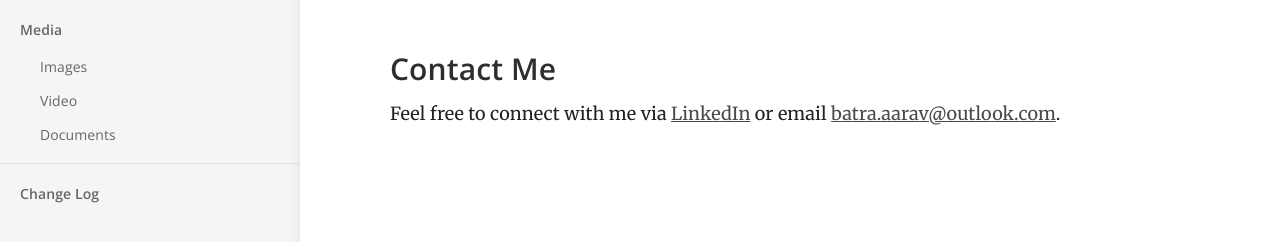
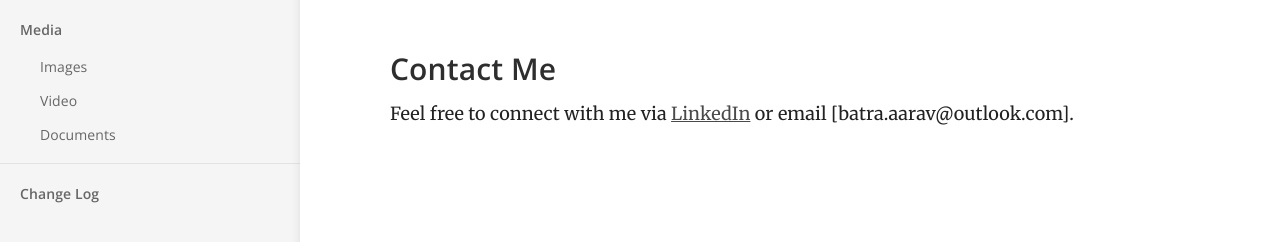
Before and after one commit to batra-aarav/www.aaravbatra.me, a Jekyll site: the page built from index.md, in a window 1280 px wide. Shown: the part 388-630 px from the top of the page. Built offline with Jekyll 4.4.1, drawn with Linux system fonts in a browser that asks for light colours; part of the change alters nothing that is shown.

```diff
--- a/index.md
+++ b/index.md
@@ -4,4 +4,4 @@ title: About Me
 My name is Aarav Batra. I am a student at East Brunswick High School. I like to program in my free time and I have many projects you can feel free to check out. My main interests are at the intersection of computer science, business, and exercise science/kinesiology. Feel free to connect with me or email batra.aarav@outlook.com.
 
 ### Contact Me
-Feel free to connect with me via [LinkedIn](https://www.linkedin.com/in/aarav-batra-a0abaa2a4/) or email [batra.aarav@outlook.com](batra.aarav@outlook.com).
+Feel free to connect with me via [LinkedIn](https://www.linkedin.com/in/aarav-batra-a0abaa2a4/) or email [batra.aarav@outlook.com].
```
